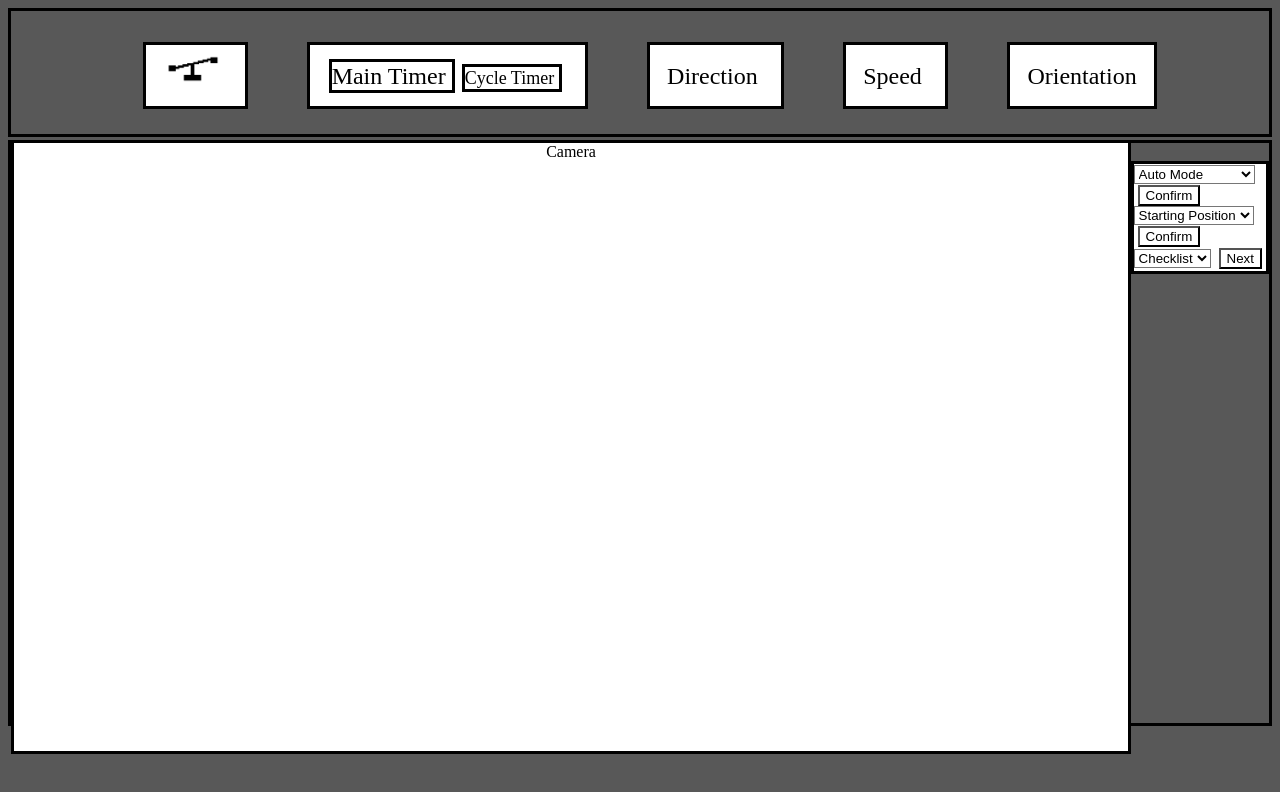
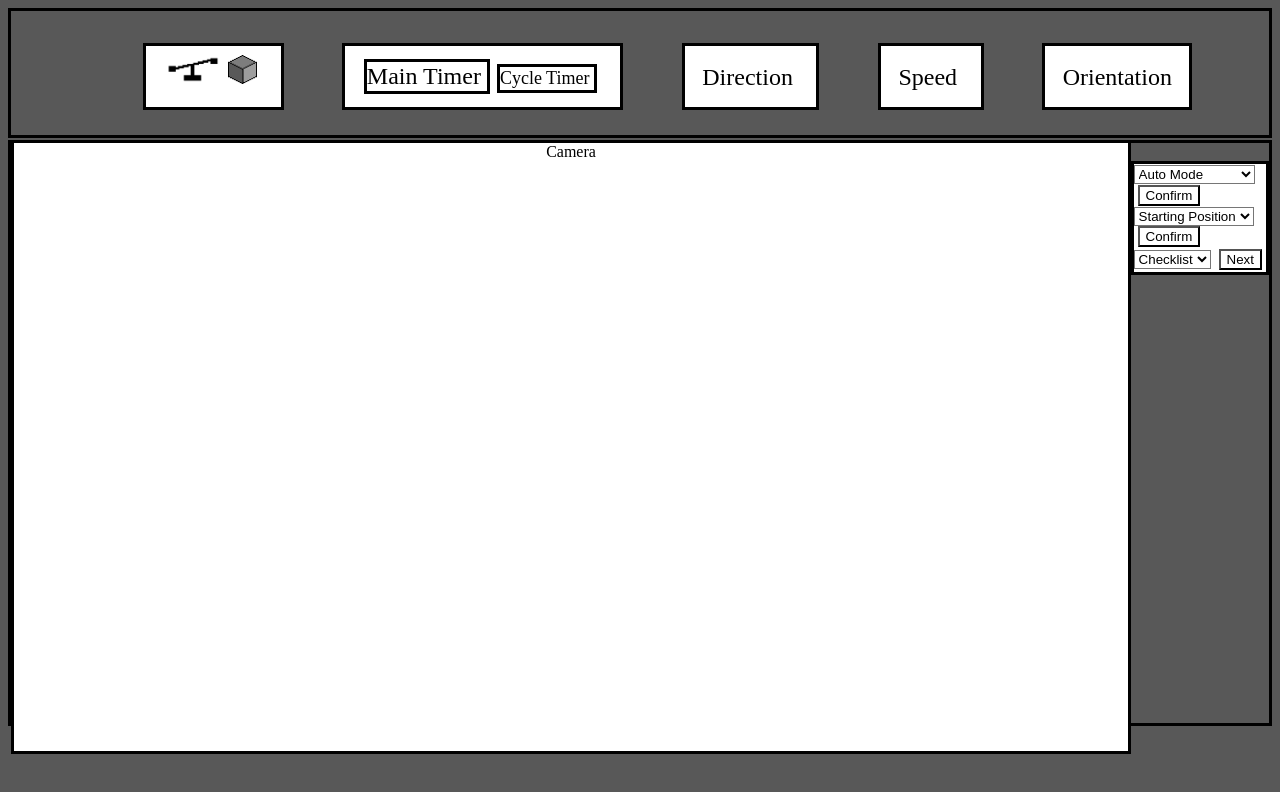
Before and after one commit to thedropbears/powerup-dashboard, a plain HTML site: page Index3.html in a window 1280 px wide. Drawn offline with Linux system fonts and the light colour scheme; a script that the page names is missing.

Commit message:
Add Icons in CSS and Index.html

```diff
--- a/CSS/main3.css
+++ b/CSS/main3.css
@@ -56,3 +56,13 @@
     height:5%;
     background-color:white;
 }
+.Cube{
+    width:2.5%;
+    height:2.5%;
+    background-color:white;
+}
+.Arrows{
+    width:2.5%;
+    height:2.5%;
+    background-color:white;
+}
--- a/Index3.html
+++ b/Index3.html
@@ -12,6 +12,9 @@
             <span class="TBR" style="margin-left:7.5%">
                 <span style="background-color:white;">
                     <img src="Icons/FI/no_scale.png" class=Scale>
+                </span>
+                <span style="background-color:white;">
+                    <img src="Icons/FI/no_cube.png" class=Cube>
                 </span>
             </span>
             <span class="TBR">
```
